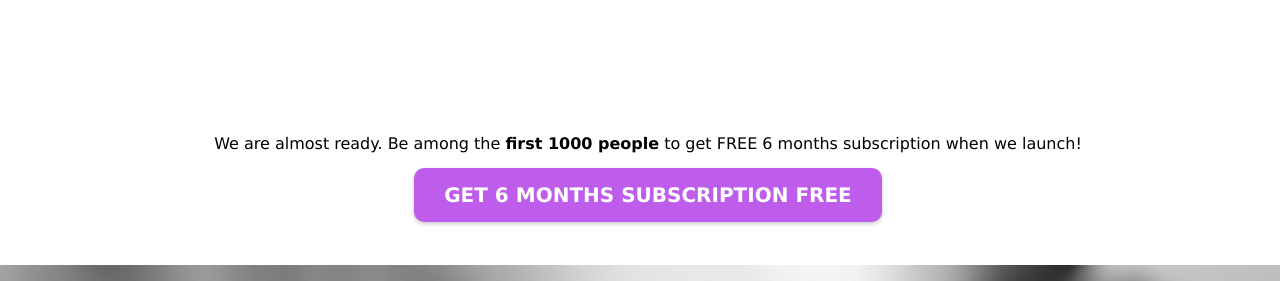
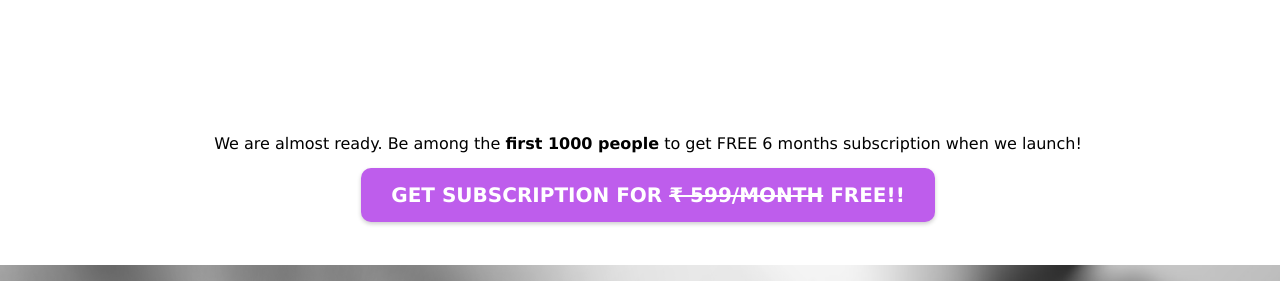
Before and after one commit to recallfort/landing-page, a plain HTML site: page index.html in a window 1280 px wide. Shown: the part 535-816 px from the top of the page. Drawn offline with Linux system fonts and the light colour scheme.

Commit message:
chore: update subscribt-btn and page-title

```diff
--- a/index.html
+++ b/index.html
@@ -4,7 +4,7 @@
 <head>
   <meta charset="UTF-8">
   <meta name="viewport" content="width=device-width, initial-scale=1.0">
-  <title>Background Image Transition</title>
+  <title>RecallFort - Build your Memory Castle</title>
   <style>
     /* CSS styles */
     body {
@@ -134,7 +134,7 @@
 
         subscribeHTML = `
           <div>We are almost ready. Be among the <b>first 1000 people</b> to get FREE 6 months subscription when we launch!</div>
-          <a class="subscribe-button" href="https://forms.gle/samZypQzfj7gcHyU9" target="_blank">Get 6 months subscription Free</a>
+          <a class="subscribe-button" href="https://forms.gle/samZypQzfj7gcHyU9" target="_blank">Get subscription for <del>&#x20B9 599/month</del> Free!!</a>
         `;
         document.querySelector('.subscribe').innerHTML = subscribeHTML;
         document.querySelectorAll('.white-color').forEach(el=>el.classList.add('theme'));
```
